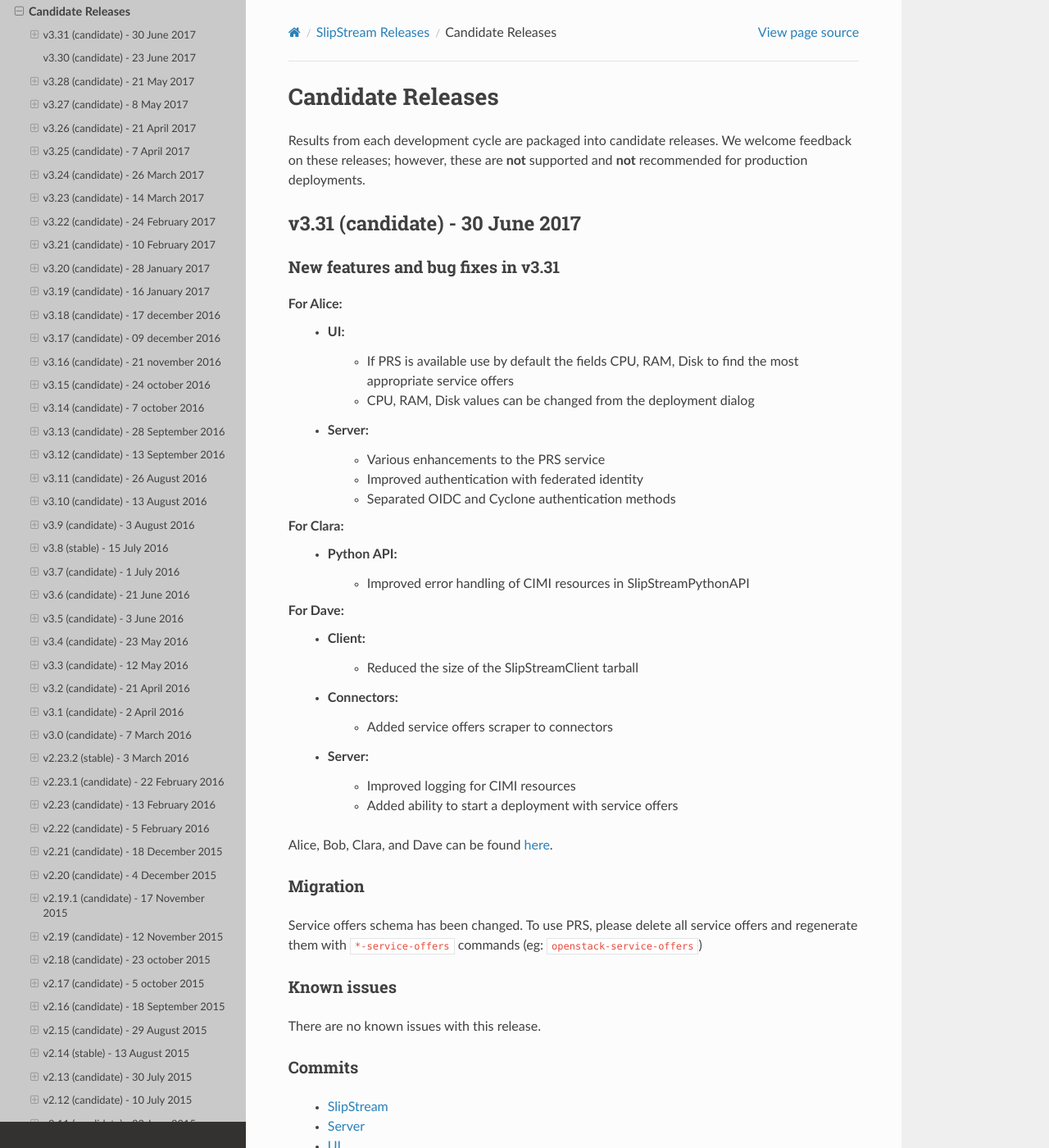
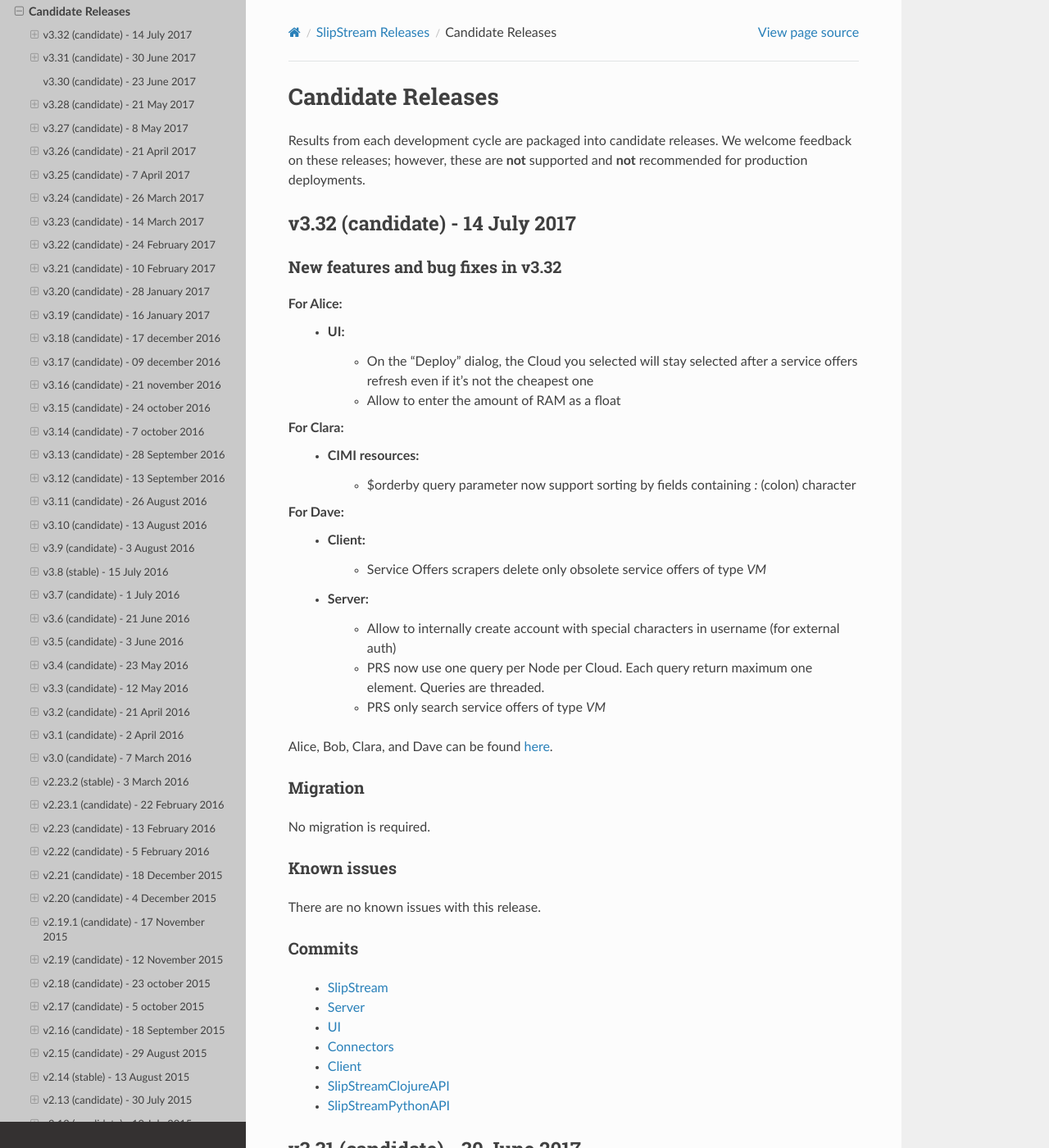
Before and after one commit to slipstream/SlipStreamDocumentation, a Sphinx documentation site: the page built from docs/release_notes/candidate_releases.rst, in a window 1280 px wide and 1400 px high. Shown: the whole window at 82% size. Built offline with Sphinx 7.4.7 and the Read the Docs theme 2.0.0, drawn with Linux system fonts in a browser that asks for light colours.

```diff
--- a/docs/release_notes/candidate_releases.rst
+++ b/docs/release_notes/candidate_releases.rst
@@ -4,6 +4,59 @@
 Results from each development cycle are packaged into candidate
 releases. We welcome feedback on these releases; however, these are
 **not** supported and **not** recommended for production deployments.
+
+v3.32 (candidate) - 14 July 2017
+--------------------------------
+
+New features and bug fixes in v3.32
+~~~~~~~~~~~~~~~~~~~~~~~~~~~~~~~~~~~
+
+For Alice:
+ - UI:
+    - On the "Deploy" dialog, the Cloud you selected will stay
+      selected after a service offers refresh even if it's not
+      the cheapest one
+    - Allow to enter the amount of RAM as a float
+
+For Clara:
+ - CIMI resources:
+    - $orderby query parameter now support sorting by fields
+      containing `:` (colon) character
+
+For Dave:
+ - Client:
+    - Service Offers scrapers delete only obsolete service offers
+      of type `VM`
+ - Server:
+    - Allow to internally create account with special characters
+      in username (for external auth)
+    - PRS now use one query per Node per Cloud. Each query return
+      maximum one element. Queries are threaded.
+    - PRS only search service offers of type `VM`
+
+Alice, Bob, Clara, and Dave can be found
+`here <http://sixsq.com/personae/>`_.
+
+Migration
+~~~~~~~~~
+
+No migration is required.
+
+Known issues
+~~~~~~~~~~~~
+
+There are no known issues with this release.
+
+Commits
+~~~~~~~
+
+ -  `SlipStream <https://github.com/slipstream/SlipStream/compare/v3.31...v3.32>`__
+ -  `Server <https://github.com/slipstream/SlipStreamServer/compare/v3.31...v3.32>`__
+ -  `UI <https://github.com/slipstream/SlipStreamUI/compare/v3.31...v3.32>`__
+ -  `Connectors <https://github.com/slipstream/SlipStreamConnectors/compare/v3.31...v3.32>`__
+ -  `Client <https://github.com/slipstream/SlipStreamClient/compare/v3.31...v3.32>`__
+ -  `SlipStreamClojureAPI <https://github.com/slipstream/SlipStreamClojureAPI/compare/v3.31...v3.32>`__
+ -  `SlipStreamPythonAPI <https://github.com/slipstream/SlipStreamPythonAPI/compare/v3.31...v3.32>`__
 
 v3.31 (candidate) - 30 June 2017
 --------------------------------
```
